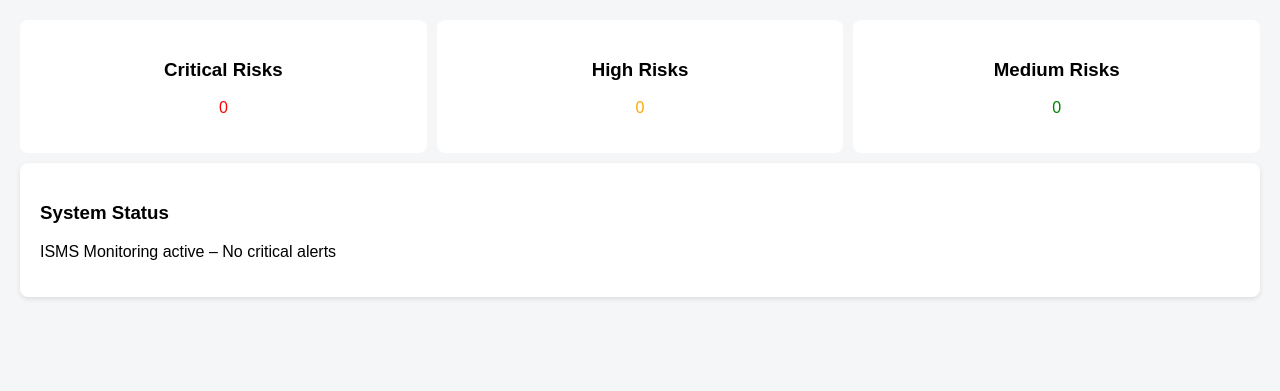
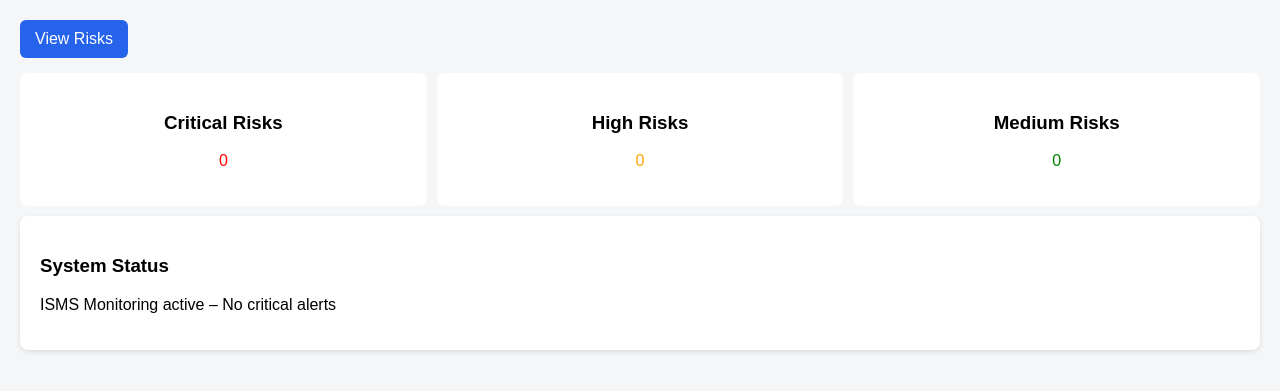
Before and after one commit to Luanhsn/ISMS-Dashboard, a Flask app: page / in a window 1280 px wide. Shown: the part 98-489 px from the top of the page. Run offline with Flask 3, Linux system fonts and the light colour scheme.

Commit message:
fest: creating new button to get from dashboard to risks

```diff
--- a/templates/dashboard.html
+++ b/templates/dashboard.html
@@ -41,6 +41,16 @@
             text-align: center;
         }
 
+        .button {
+            display: inline-block;
+            padding: 10px 15px;
+            background: #2563eb;
+            color: white;
+            text-decoration: none;
+            border-radius: 6px;
+            margin-bottom: 15px;
+        }
+
         .high { color: red; }
         .medium { color: orange; }
         .low { color: green; }
@@ -54,6 +64,8 @@
 </div>
 
 <div class="container">
+
+    <a class="button" href="/risks">View Risks</a>
 
     <div class="grid">
         <div class="metric">
```
